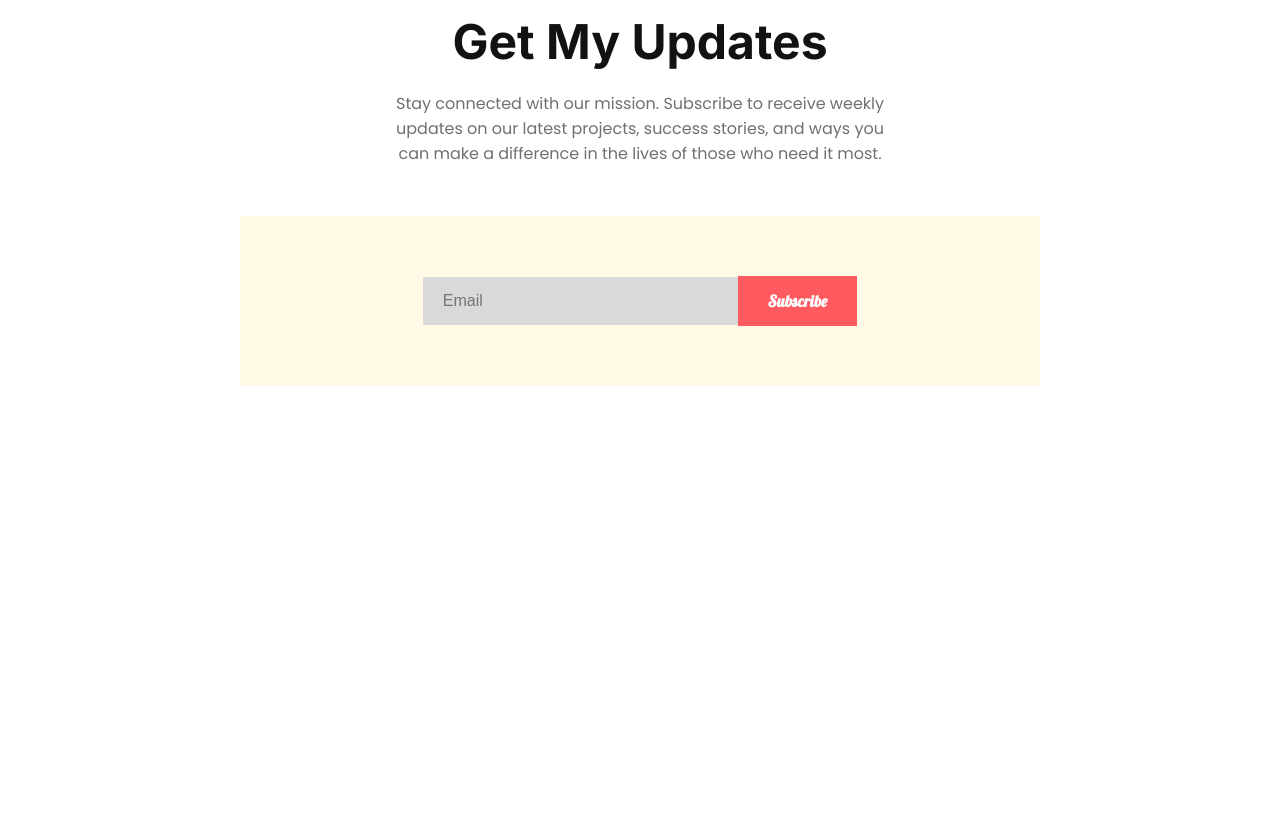
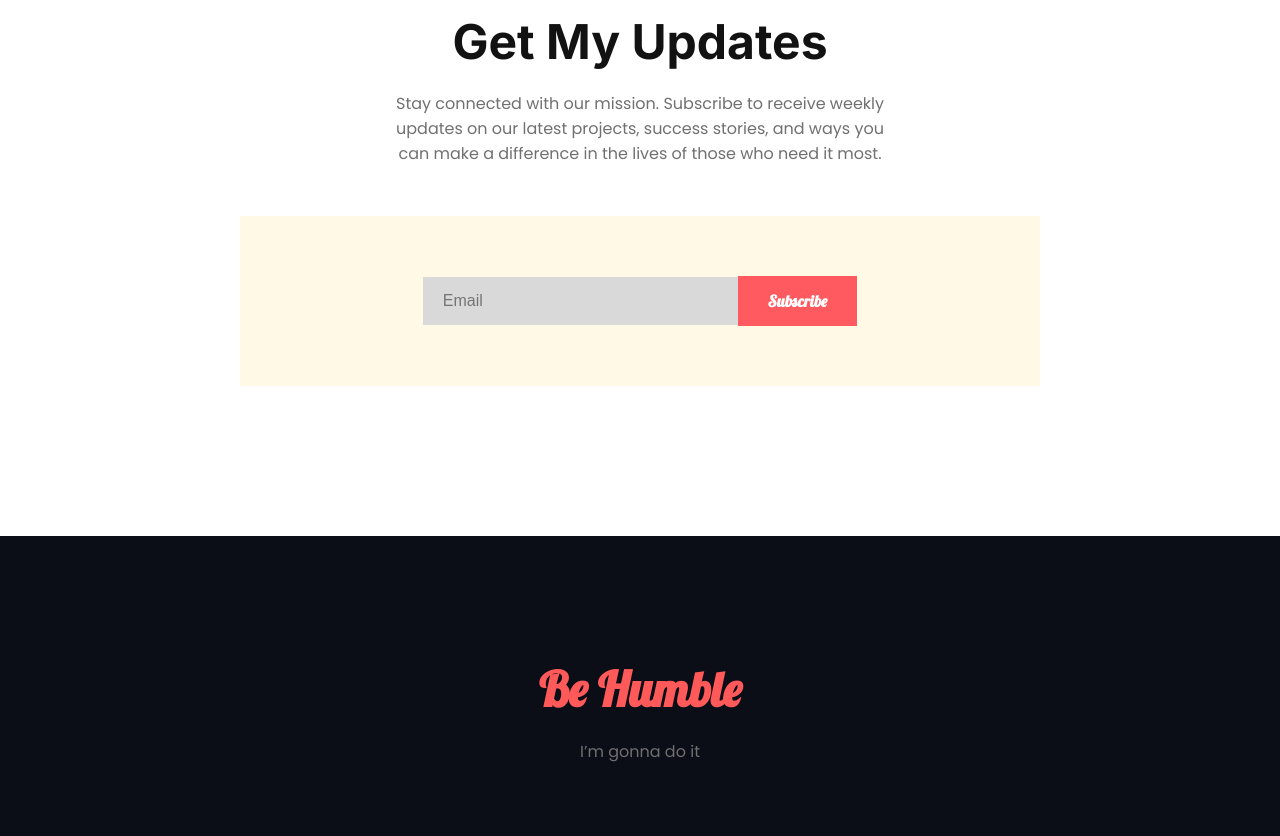
Before and after one commit to azmain-hosen/donate-today-landing-page, a plain HTML site: page index.html in a window 1280 px wide. Shown: the part 5169-6005 px from the top of the page. Before the commit the page ends 5705 px from the top, so only its background shows below. Drawn offline with Linux system fonts and the light colour scheme.

Commit message:
added footer section

```diff
--- a/index.html
+++ b/index.html
@@ -303,7 +303,14 @@
     </main>
 
     <footer>
-
+        <div class="footer-container">
+            <h1 class="footer-title lobster-regular">
+                Be Humble
+            </h1>
+            <p class="footer-description poppins-regular">
+                I’m gonna do it
+            </p>
+        </div>
     </footer>
 </body>
 
--- a/styles/style.css
+++ b/styles/style.css
@@ -391,6 +391,29 @@
 
 .subscribe-btn:hover {
   background-color: #E0484D;
+}
+
+.footer-container {
+  width: 100%;
+  height: 300px;
+  background-color: #0B0D17;
+  display: flex;
+  flex-direction: column;
+  align-items: center;
+  justify-content: center;
+}
+
+.footer-title {
+  font-size: 3rem;
+  font-weight: bold;
+  color: #FF5959;
+  text-align: center;
+  padding: 50px 0 20px 0;
+}
+
+.footer-description {
+  color: #707070;
+  text-align: center;
 }
 
 @media (min-width: 320px) and (max-width: 430px) {
```
